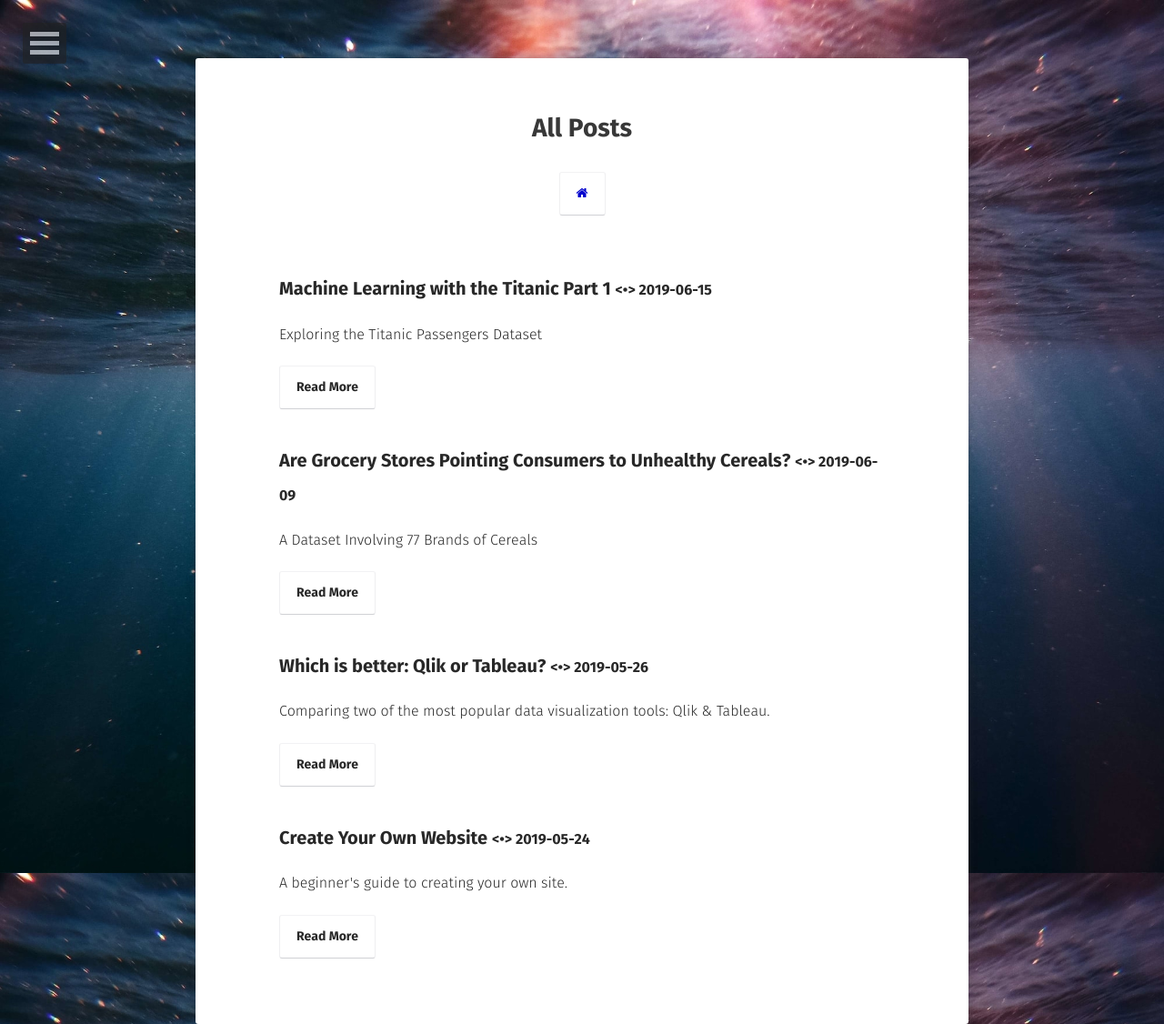
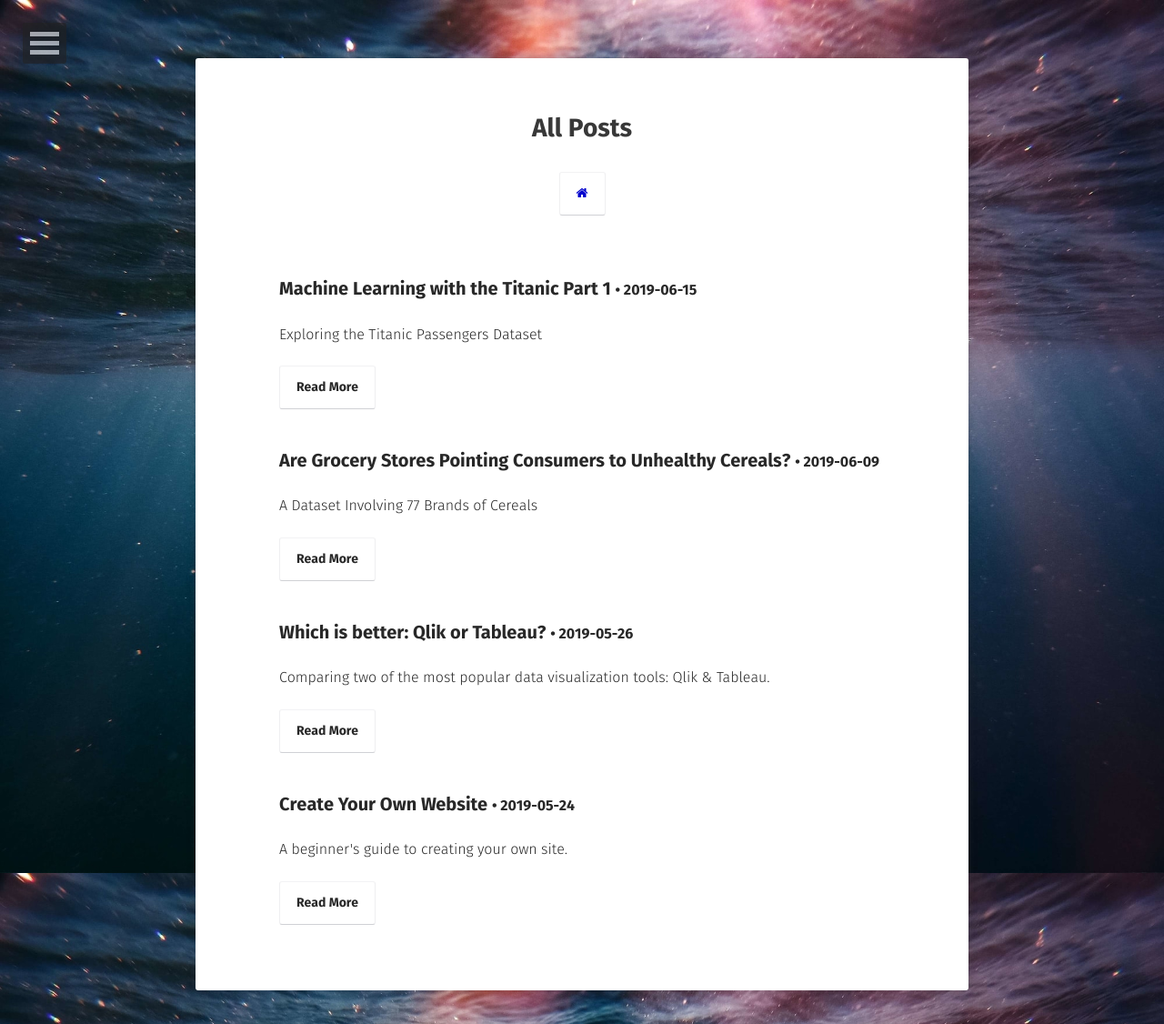
Before and after one commit to sarahschirduan/sarahschirduan.github.io, a Jekyll site: the page built from posts/index.md, in a window 1280 px wide. Shown: the whole page at 91% size. Built offline with Jekyll 4.4.1, drawn with Linux system fonts in a browser that asks for light colours; some web fonts are replaced.

Commit message:
Update post-list.html

```diff
--- a/_layouts/post-list.html
+++ b/_layouts/post-list.html
@@ -27,7 +27,7 @@
                         {% if post.project == null %}
                     <ul>
                         <li class="wow fadeInLeft" data-wow-duration="1.5s">
-                            <a class="zoombtn" href="{{ site.url }}{{ post.url }}">{{ post.title }}    <small><&#8226>{{post.date | date: " %Y-%m-%d" }}</small></a>
+                            <a class="zoombtn" href="{{ site.url }}{{ post.url }}">{{ post.title }}    <small> &#8226 {{post.date | date: " %Y-%m-%d" }}</small></a>
                             <p>{{ post.excerpt }}</p>
                             <a href="{{ site.url }}{{ post.url }}" class="btn zoombtn">Read More</a>
                         </li>
```
